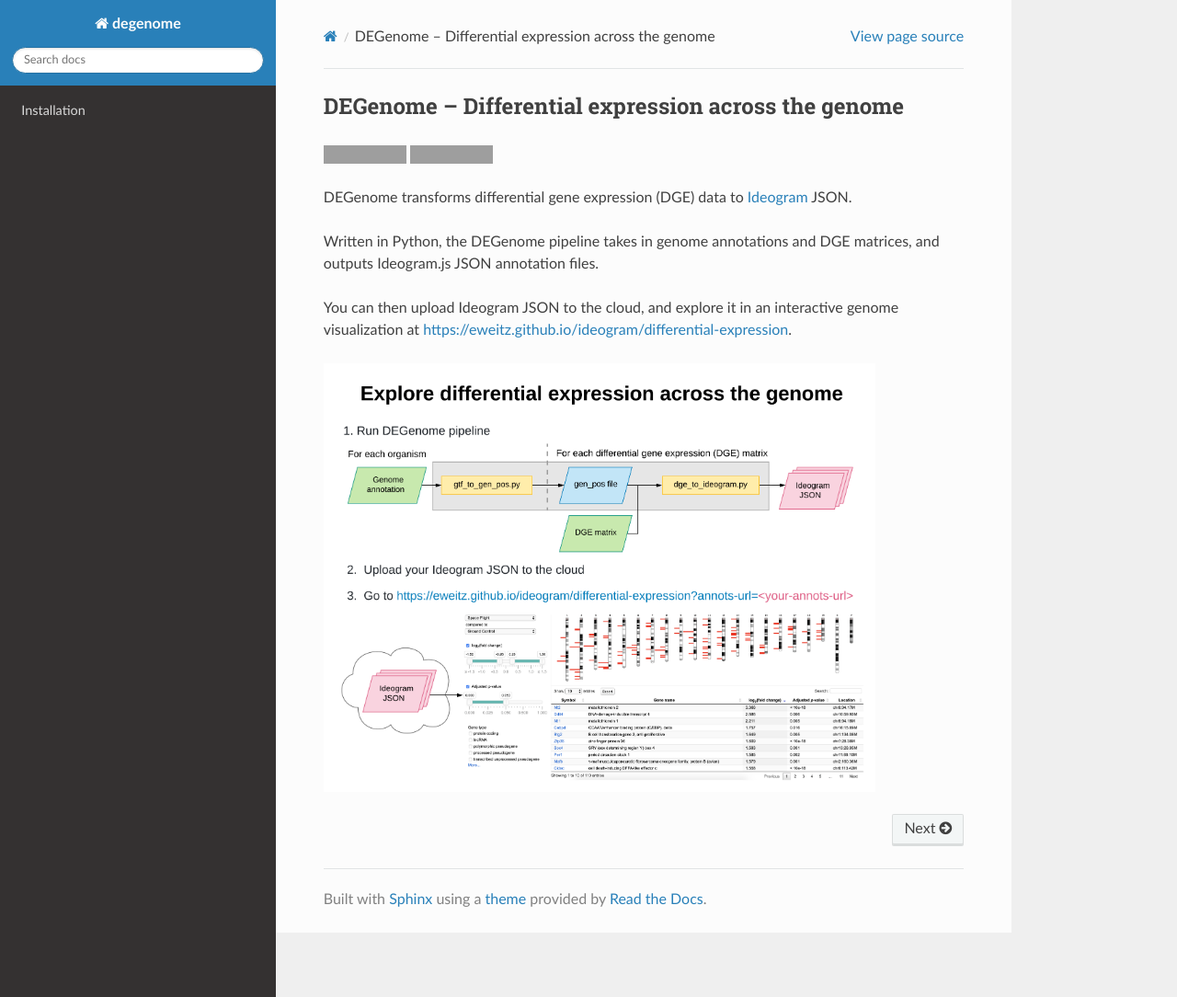
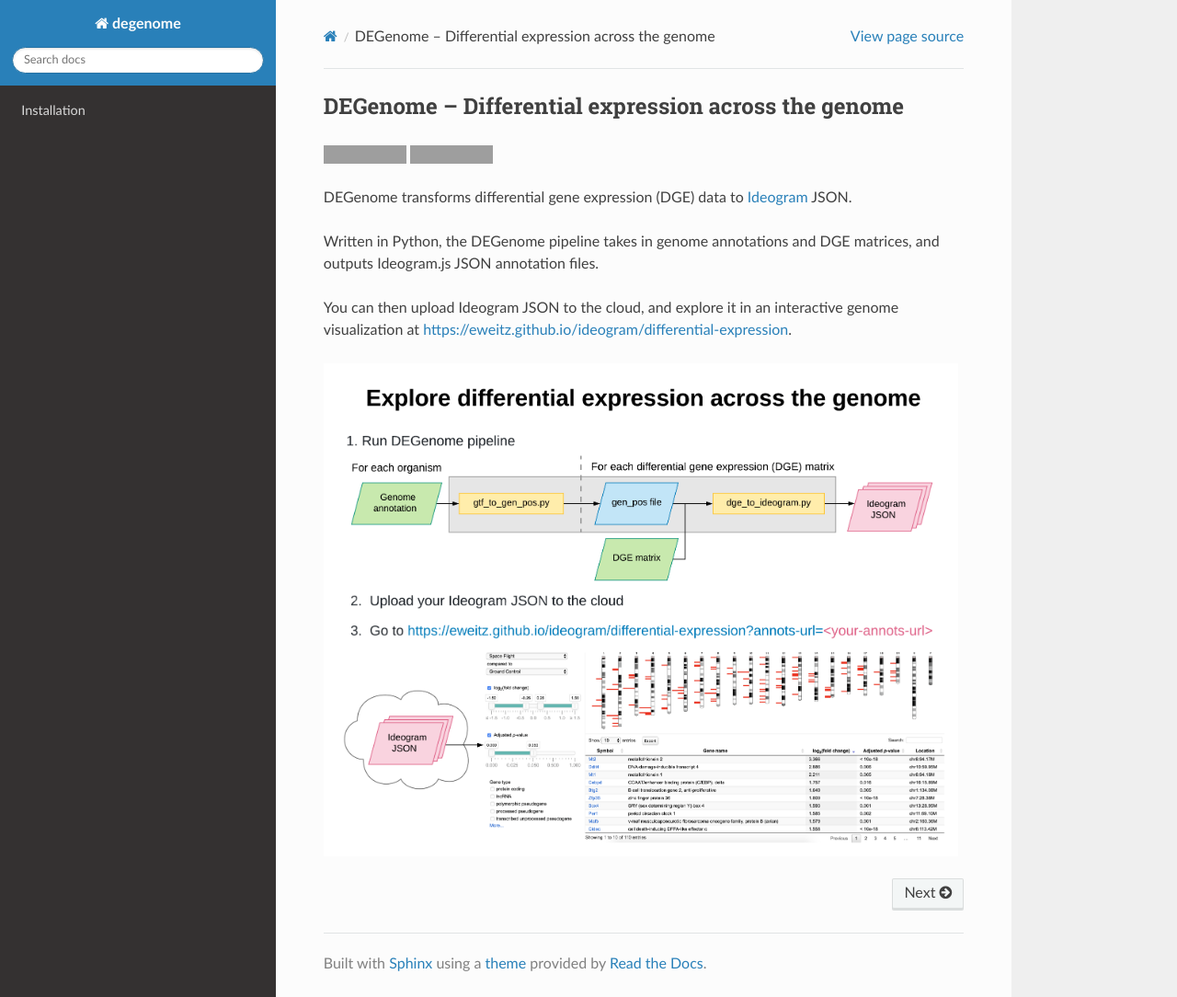
Before and after one commit to eweitz/degenome, a Sphinx documentation site: the page built from docs/index.rst, in a window 1280 px wide and 1084 px high. Shown: the whole window at 92% size. Built offline with Sphinx 7.4.7 and the Read the Docs theme 2.0.0, drawn with Linux system fonts in a browser that asks for light colours; grey boxes are pictures that could not be loaded.

Commit message:
Widen overview image

```diff
--- a/docs/index.rst
+++ b/docs/index.rst
@@ -21,7 +21,7 @@ https://eweitz.github.io/ideogram/differential-expression.
   :target: https://codecov.io/gh/eweitz/degenome
 
 .. image:: images/explore_differential_expression_across_the_genome.png
-  :width: 600
+  :width: 690
   :alt: Explore differential expression across the genome
 
 .. toctree::
```
Also changed, not shown: 4 other files.
